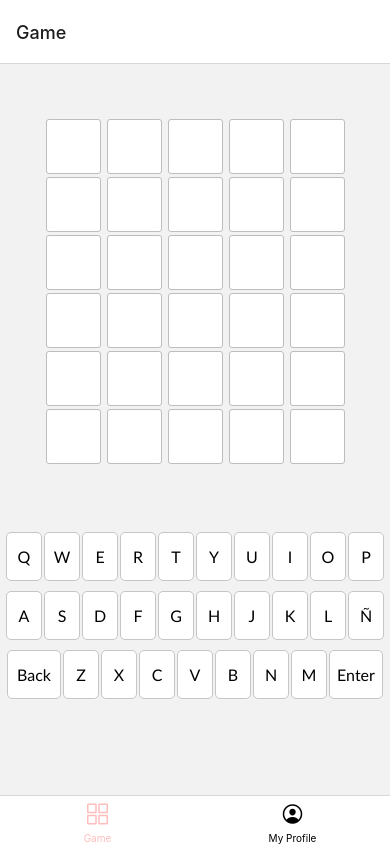
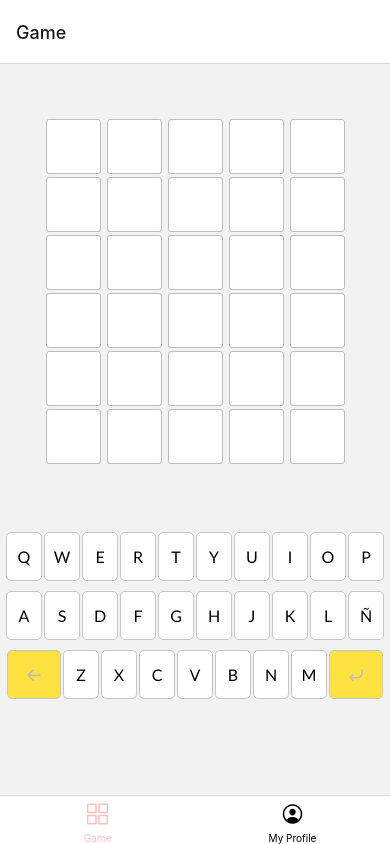
Before and after one commit to offcarlospetit/wordlegame, a React Native app: screen /Home in a window 390 px wide. Built offline with nearby package versions, Linux system fonts and the light colour scheme.

Commit message:
add colors for enter and back icons

```diff
--- a/src/ui-kit/components/KeyBoardCell.tsx
+++ b/src/ui-kit/components/KeyBoardCell.tsx
@@ -1,11 +1,12 @@
 import React from 'react';
 import { StyleSheet, TouchableOpacity, ViewStyle } from 'react-native';
 import Animated, { FlipInEasyX } from 'react-native-reanimated';
+import Icon from 'react-native-vector-icons/AntDesign';
 import { TextUI } from '..';
 import Colors from '../constants/Colors';
 import ConstValues from '../constants/ConstValues';
 import { SIZE_QWERTY } from '../utils/Scale';
-const { ONE, BACk, ENTER, ZERO } = ConstValues;
+const { ONE, BACk, ENTER, ZERO, BACK_ICON, ENTER_ICON } = ConstValues;
 type Props = {
   letter: string;
   textColor: string;
@@ -20,15 +21,13 @@ const KeyBoardCell = (props: Props) => {
     return {
       width:
         letter === ONE || letter === ZERO ? SIZE_QWERTY + 15 : SIZE_QWERTY - 3,
-      backgroundColor: color,
+      backgroundColor: letter === ONE || letter === ZERO ? Colors.gold : color,
     } as ViewStyle;
   };
-  const returnLetter = (letter: string): string => {
-    if (letter === ONE) return ENTER;
-    if (letter === ZERO) return BACk;
-    return letter.toUpperCase();
-  };
+  const returnLetter = (letter: string): string => letter.toUpperCase();
+
   const letterContainer = getStyle(letter, color);
+  const returnName = (letter: string): string => letter === ONE ? ENTER_ICON : BACK_ICON;
 
   return (
     <TouchableOpacity
@@ -45,7 +44,11 @@ const KeyBoardCell = (props: Props) => {
       ) : null}
       {color == Colors.white ? (
         <Animated.View style={[letterContainer, styles.qwertyLetterContainer]}>
-          <TextUI style={{ color: textColor }}>{returnLetter(letter)}</TextUI>
+          {
+            letter === ONE || letter === ZERO ? (
+              <Icon name={returnName(letter)} size={18} color={Colors.silver} />
+            ) : <TextUI style={{ color: textColor }}>{returnLetter(letter)}</TextUI>
+          }
         </Animated.View>
       ) : null}
     </TouchableOpacity>
--- a/src/ui-kit/constants/Colors.ts
+++ b/src/ui-kit/constants/Colors.ts
@@ -5,6 +5,7 @@ const Colors = {
     black: '#000000',
     white: '#FFFFFF',
     silver: '#BDBDBD',
-    silverSand: '#C6C6C6'
+    silverSand: '#C6C6C6',
+    gold: '#FFE140'
 }
 export default Colors
--- a/src/ui-kit/constants/ConstValues.ts
+++ b/src/ui-kit/constants/ConstValues.ts
@@ -2,7 +2,9 @@ const ConstValues = {
     ZERO: '0',
     ONE: '1',
     ENTER: 'Enter',
-    BACk: 'Back'
+    BACk: 'Back',
+    ENTER_ICON: 'enter',
+    BACK_ICON: 'arrowleft'
 }
 
 export default ConstValues
```
